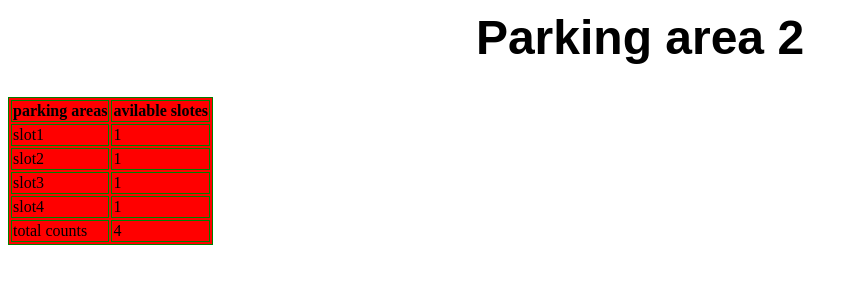
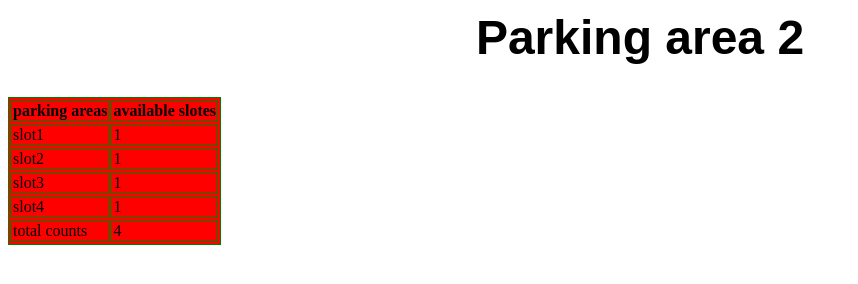
Before and after one commit to HarishankarAji/S7-project, a plain HTML site: page two.html in a window 1280 px wide. Shown: the whole page, without its empty margins (0-858 px from the left). Drawn offline with Linux system fonts and the light colour scheme.

Commit message:
Update two.html

```diff
--- a/two.html
+++ b/two.html
@@ -12,7 +12,7 @@
     <table border="1" bordercolor="green" bgcolor="red" >
         <tr>
             <th>parking areas</th>
-            <th>avilable slotes</th>
+            <th>available slotes</th>
         </tr>
         <tr>
             <td>slot1 </td>
```
